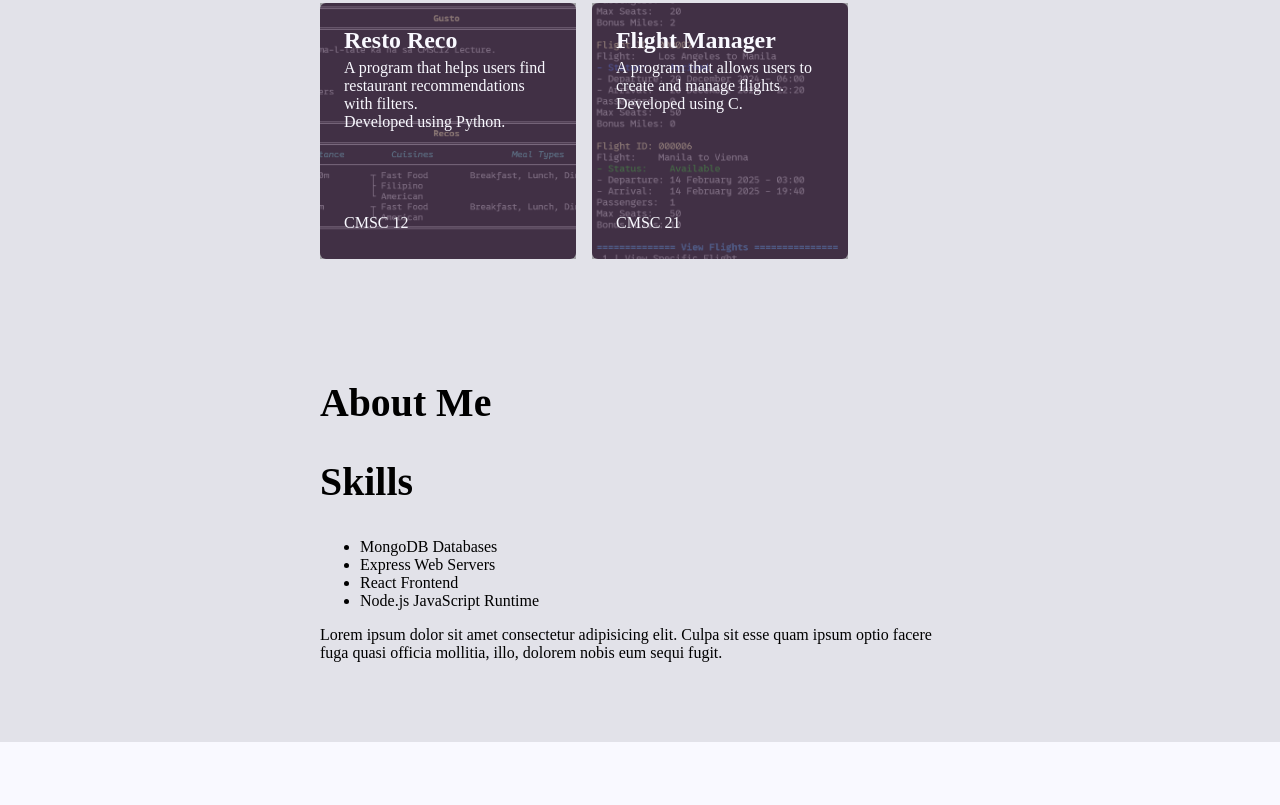
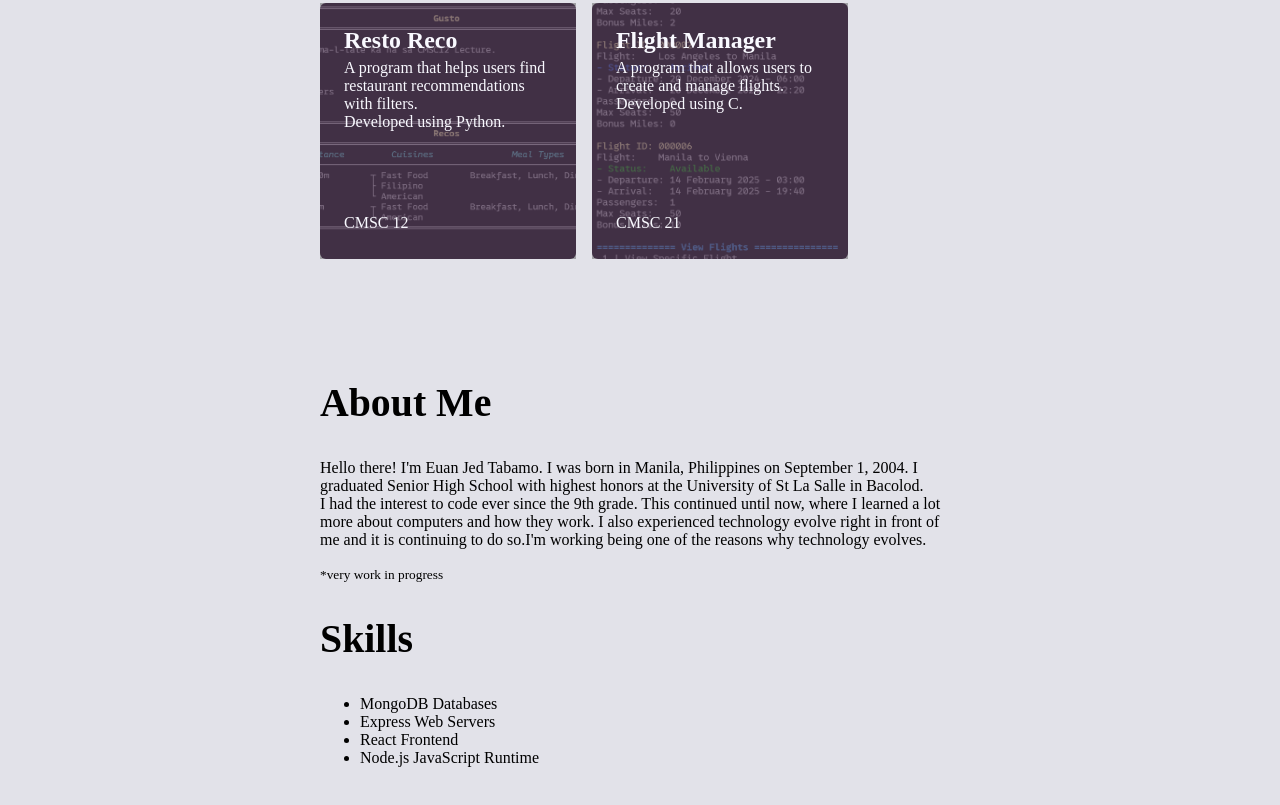
Before and after one commit to CMSC-100-2S24-25/exer-02-html-with-css-u1tbmo, a plain HTML site: page index.html in a window 1280 px wide. Shown: the part 942-1747 px from the top of the page. Before the commit the page ends 1684 px from the top, so only its background shows below. Drawn offline with Linux system fonts and the light colour scheme; a web font is replaced by a local one.

Commit message:
feat: add autobiography

```diff
--- a/index.html
+++ b/index.html
@@ -69,7 +69,8 @@
           <div class="card resto-reco">
             <h1>Resto Reco</h1>
             <p>
-              A program that helps users find restaurant recommendations with filters.
+              A program that helps users find restaurant recommendations with
+              filters.
               <br>
               Developed using Python.
             </p>
@@ -89,6 +90,18 @@
       <!-- About Me Section -->
       <section class="about-me">
         <h2>About Me</h2>
+        <p>
+          Hello there! I'm Euan Jed Tabamo. I was born in Manila, Philippines on
+          September 1, 2004. I graduated Senior High School with highest honors
+          at the University of St La Salle in Bacolod.
+          <br>
+          I had the interest to code ever since the 9th grade. This continued
+          until now, where I learned a lot more about computers and how they
+          work. I also experienced technology evolve right in front of me and it
+          is continuing to do so.I'm working being one of the reasons why
+          technology evolves.
+        </p>
+        <small>*very work in progress</small>
         <h2>Skills</h2>
         <ul>
           <li>MongoDB Databases</li>
@@ -96,11 +109,6 @@
           <li>React Frontend</li>
           <li>Node.js JavaScript Runtime</li>
         </ul>
-        <p>
-          Lorem ipsum dolor sit amet consectetur adipisicing elit. Culpa sit
-          esse quam ipsum optio facere fuga quasi officia mollitia, illo,
-          dolorem nobis eum sequi fugit.
-        </p>
       </section>
     </div>
   </body>
```
